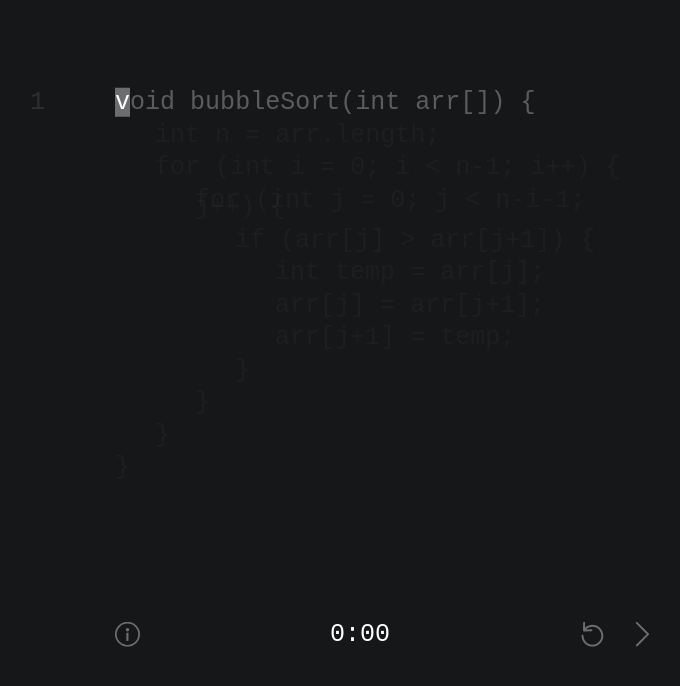
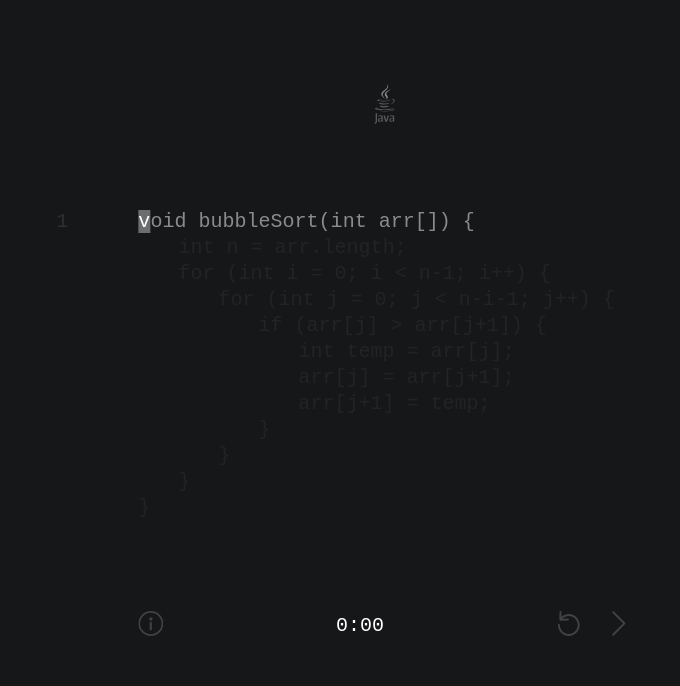
Before and after one commit to juliuswunderlich/speed.dev, a Vue app: page / in a window 1280 px wide. Shown: the top 686 px of the page, without its empty margins (255-935 px from the left). Built offline with nearby package versions, Linux system fonts and the light colour scheme; a small style sheet from the web is missing.

Commit message:
display logo

```diff
--- a/src/components/CodeDisplay.vue
+++ b/src/components/CodeDisplay.vue
@@ -1,5 +1,9 @@
 <template>
   <div id="wrapper">
+      <img id="logo"
+        src="@/assets/java.svg"
+        alt="java logo"
+      >
     <div id="line-numbers">
       <p v-for="line_number in visibleLines" :key="line_number.id">
         {{ line_number + 1 }}
@@ -119,6 +123,8 @@ export default {
       startTime: 0,
       endTime: 0,
       //(for stats) keysTyped: []
+      //for testing:
+      langs: ["java", "python", "csharp", "cpp", "php", "javascript"]
     };
   },
   methods: {
@@ -292,6 +298,10 @@ export default {
     currentLineText() {
       return this.text[this.currentLine].content;
     },
+    currentLogo() {
+      //TODO
+      return "@/assets/" + this.text.lang + ".svg"
+    },
     visibleLines() {
       let list = [];
       for (let i = 0; i <= this.currentLine; i++) {
@@ -330,14 +340,14 @@ export default {
 <style scoped>
 #wrapper {
   font-family: "Hack", monospace;
-  font-size: 25px;
+  font-size: 20px;
   line-height: 30%;
   color: white;
 
   display: grid;
   grid-template-columns: 100px 50px 1fr 50px 50px;
-  grid-template-rows: 1fr 50px;
-  row-gap: 100px;
+  grid-template-rows: 40px 1fr 30px;
+  row-gap: 75px;
 
   position: absolute;
   top: 45%;
@@ -345,33 +355,42 @@ export default {
   /* center snippet without line numbers -> deduct half the width of #line-numbers*/
   transform: translate(calc(-50% - 50px), -50%);
 }
-
+#logo {
+  width: auto;
+  max-width: 40px;
+  height: 40px;
+  grid-area: 1/ 2/ 2/ 6;
+  justify-self: center;
+  align-self: end;
+  opacity: 50%;
+}
 #line-numbers {
   text-align: right;
   opacity: 10%;
   width: 30px;
   padding-right: 70px;
+  grid-area: 2/ 1/ 3/ 2;
 }
 #code-field {
-  grid-area: 1/ 2/ 2/ 6;
+  grid-area: 2/ 2/ 3/ 6;
 }
 
 #info {
-  grid-area: 2/ 2/ 3/ 3;
+  grid-area: 3/ 2/ 4/ 3;
   align-self: end;
 }
 #retry {
-  grid-area: 2/ 4/ 3/ 5;
+  grid-area: 3/ 4/ 4/ 5;
   justify-self: right;
   align-self: end;
 }
 #next {
-  grid-area: 2/ 5/ 3/ 6;
+  grid-area: 3/ 5/ 4/ 6;
   justify-self: right;
   align-self: end;
 }
 #timer {
-  grid-area: 2/ 3/ 3/ 4;
+  grid-area: 3/ 3/ 4/ 4;
   justify-self: center;
   align-self: end;
   line-height: 100%;
@@ -380,7 +399,7 @@ export default {
 .icon {
   width: 25px;
   height: 25px;
-  opacity: 50%;
+  opacity: 25%;
 }
 .icon:hover {
   opacity: 100%;
@@ -399,7 +418,7 @@ export default {
   color: red;
 }
 .plain {
-  color: rgba(255, 255, 255, 0.3);
+  color: rgba(255, 255, 255, 0.5);
 }
 .highlighted {
   background-color: rgba(196, 196, 196, 0.5);
```
